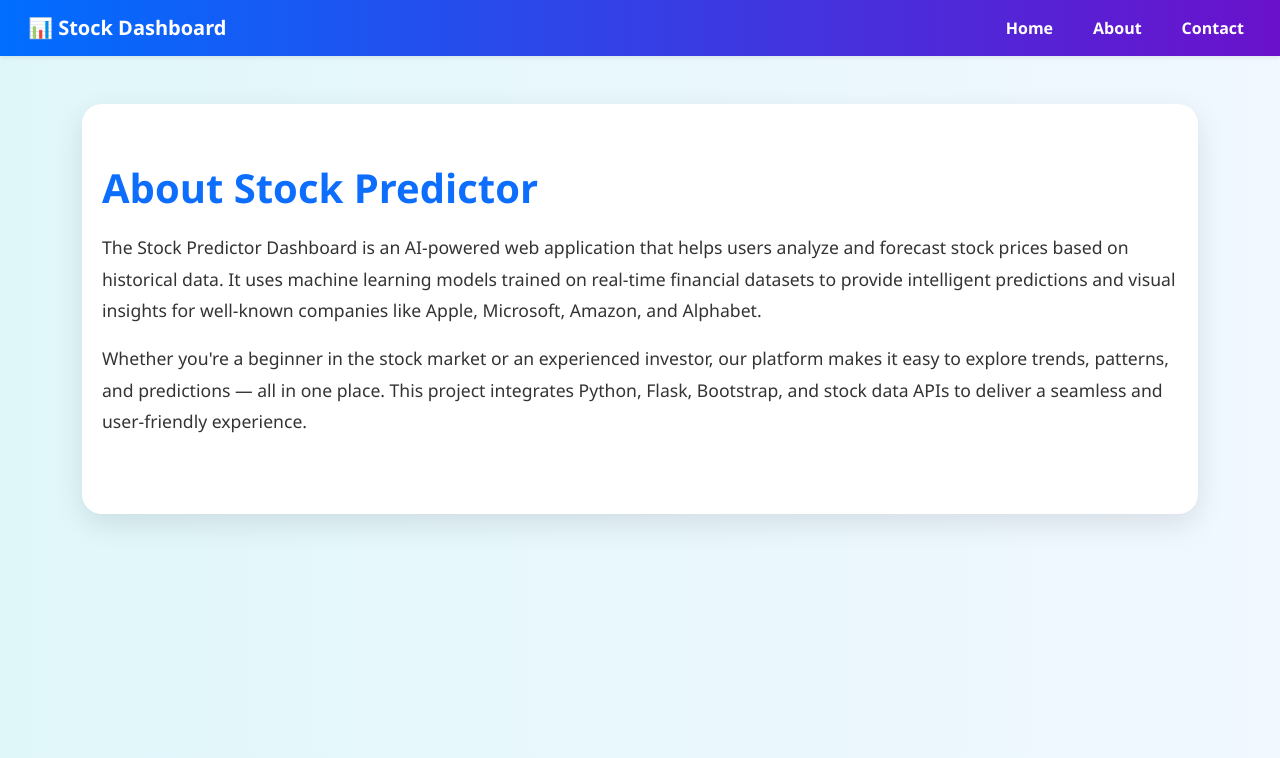
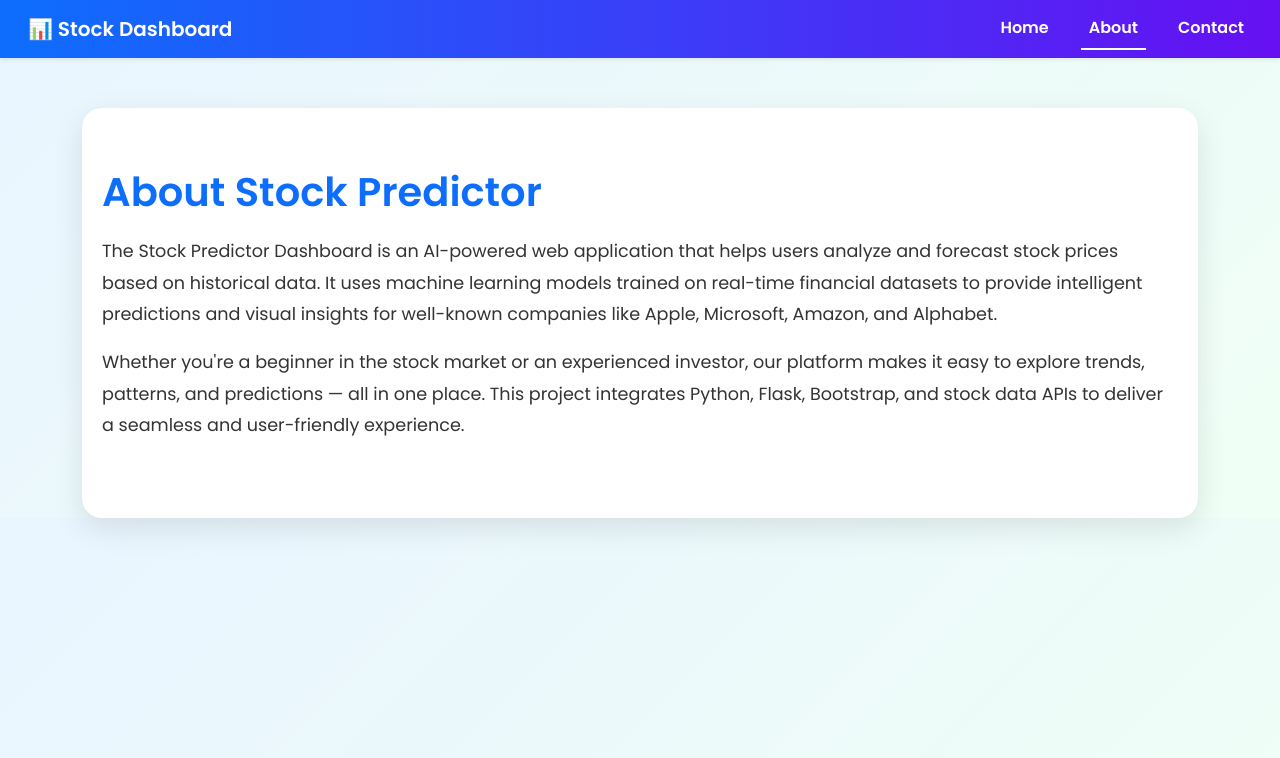
Before and after one commit to pvtltdpratik/stock_predictor, a Flask app: template templates/About.html in a window 1280 px wide. Shown: the top 758 px of the page. Run offline with Flask 3, Linux system fonts and the light colour scheme; the template is opened without the code that fills it, so the values that code supplies are empty.

Commit message:
modified index and about

```diff
--- a/templates/About.html
+++ b/templates/About.html
@@ -2,20 +2,117 @@
 <html lang="en">
   <head>
     <meta charset="UTF-8" />
-  <meta name="viewport" content="width=device-width, initial-scale=1.0"/>
+    <meta name="viewport" content="width=device-width, initial-scale=1.0" />
     <title>About - Stock Dashboard</title>
-  <link href="https://cdn.jsdelivr.net/npm/bootstrap@5.3.0/dist/css/bootstrap.min.css" rel="stylesheet"/>
+
+    <!-- Google Fonts -->
+    <link
+      href="https://fonts.googleapis.com/css2?family=Poppins:wght@400;600&display=swap"
+      rel="stylesheet"
+    />
+
+    <!-- Bootstrap CSS -->
+    <link
+      href="https://cdn.jsdelivr.net/npm/bootstrap@5.3.0/dist/css/bootstrap.min.css"
+      rel="stylesheet"
+    />
+
     <style>
-    body {
-      background: linear-gradient(to right, #e0f7fa, #f1f8ff);
-      font-family: 'Segoe UI', sans-serif;
+      * {
+        box-sizing: border-box;
       }
 
+      body {
+        font-family: "Poppins", sans-serif;
+        background: linear-gradient(135deg, #e9f5ff, #f0fff5);
+        color: #333;
+        margin: 0;
+        padding: 0;
+      }
+
+      /* Hide scrollbar but allow scrolling */
+      body::-webkit-scrollbar {
+        width: 0;
+        height: 0;
+      }
+
+      .navbar {
+        background: linear-gradient(
+          to right,
+          #0d6efd,
+          #6610f2
+        ); /* Consistent across files */
+      }
+
+      .navbar-brand,
+      .nav-link {
+        font-weight: 600;
+        color: #fff !important;
+      }
+
+      .nav-link.active {
+        border-bottom: 2px solid #ffffff;
+      }
+
+      .navbar-toggler {
+        border: none;
+      }
+
+      .navbar-toggler-icon {
+        filter: invert(1);
+      }
+
+      /* Drop-down & Form Selects */
+      .form-select {
+        border-radius: 10px;
+        border-color: #ced4da;
+        box-shadow: none;
+        transition: all 0.3s ease-in-out;
+      }
+
+      .form-select:hover {
+        box-shadow: 0 0 5px rgba(13, 110, 253, 0.5);
+      }
+
+      /* Chart Card Container */
+      .chart-container {
+        background-color: #ffffff;
+        border-radius: 20px;
+        box-shadow: 0 6px 20px rgba(0, 0, 0, 0.08);
+        padding: 30px;
+        margin-bottom: 40px;
+        transition: transform 0.3s;
+      }
+
+      .chart-container:hover {
+        transform: translateY(-3px);
+      }
+
+      /* Footer */
+      .footer {
+        margin-top: 50px;
+        padding: 20px;
+        background-color: #dee2e6;
+        text-align: center;
+        border-radius: 10px;
+        font-size: 14px;
+      }
+
+      .footer p {
+        margin: 0;
+      }
+
+      .text-primary {
+        color: #0d6efd !important;
+      }
+
+      /* About page specific */
       .about-section {
         padding: 60px 20px;
         background-color: white;
         border-radius: 20px;
-      box-shadow: 0 10px 30px rgba(0,0,0,0.1);
+        box-shadow: 0 10px 30px rgba(0, 0, 0, 0.1);
+        margin-top: 50px;
       }
 
       .section-title {
@@ -32,12 +129,10 @@
       }
     </style>
   </head>
+
   <body>
-
-  <nav
-      class="navbar navbar-expand-lg shadow-sm"
-      style="background: linear-gradient(to right, #006eff, #6a11cb)"
-    >
+    <!-- Navbar -->
+    <nav class="navbar navbar-expand-lg shadow-sm">
       <div class="container-fluid">
         <a class="navbar-brand text-white fw-bold ms-3" href="#"
           >📊 Stock Dashboard</a
@@ -53,35 +148,47 @@
         <div class="collapse navbar-collapse" id="navbarNav">
           <ul class="navbar-nav ms-auto me-3 d-flex gap-4">
             <li class="nav-item">
-              <a class="nav-link text-white fw-semibold" href="#">Home</a>
+              <a class="nav-link text-white fw-semibold" href="index.html"
+                >Home</a
+              >
             </li>
             <li class="nav-item">
-              <a class="nav-link text-white fw-semibold" href="#">About</a>
+              <a class="nav-link text-white fw-semibold active" href="#"
+                >About</a
+              >
             </li>
             <li class="nav-item">
-              <a class="nav-link text-white fw-semibold" href="#">Contact</a>
+              <a class="nav-link text-white fw-semibold" href="contact.html"
+                >Contact</a
+              >
             </li>
           </ul>
         </div>
       </div>
     </nav>
 
-  <div class="container mt-5">
+    <!-- About Section -->
+    <div class="container">
       <div class="about-section">
         <h1 class="section-title">About Stock Predictor</h1>
         <p class="section-content">
-        The Stock Predictor Dashboard is an AI-powered web application that helps users analyze and forecast stock prices
-        based on historical data. It uses machine learning models trained on real-time financial datasets to provide
-        intelligent predictions and visual insights for well-known companies like Apple, Microsoft, Amazon, and Alphabet.
+          The Stock Predictor Dashboard is an AI-powered web application that
+          helps users analyze and forecast stock prices based on historical
+          data. It uses machine learning models trained on real-time financial
+          datasets to provide intelligent predictions and visual insights for
+          well-known companies like Apple, Microsoft, Amazon, and Alphabet.
         </p>
         <p class="section-content">
-        Whether you're a beginner in the stock market or an experienced investor, our platform makes it easy to explore
-        trends, patterns, and predictions — all in one place. This project integrates Python, Flask, Bootstrap, and
-        stock data APIs to deliver a seamless and user-friendly experience.
+          Whether you're a beginner in the stock market or an experienced
+          investor, our platform makes it easy to explore trends, patterns, and
+          predictions — all in one place. This project integrates Python, Flask,
+          Bootstrap, and stock data APIs to deliver a seamless and user-friendly
+          experience.
         </p>
       </div>
     </div>
 
+    <!-- Bootstrap JS -->
     <script src="https://cdn.jsdelivr.net/npm/bootstrap@5.3.0/dist/js/bootstrap.bundle.min.js"></script>
   </body>
 </html>
```
Also changed, not shown: templates/index.html (+44 -9 lines). Lines whose indentation alone changed are shown as unchanged.
